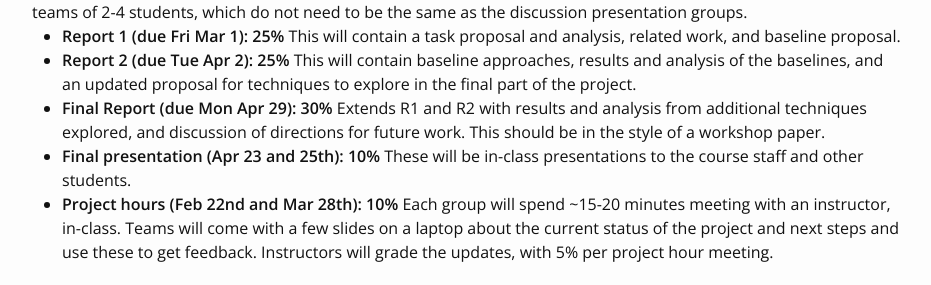
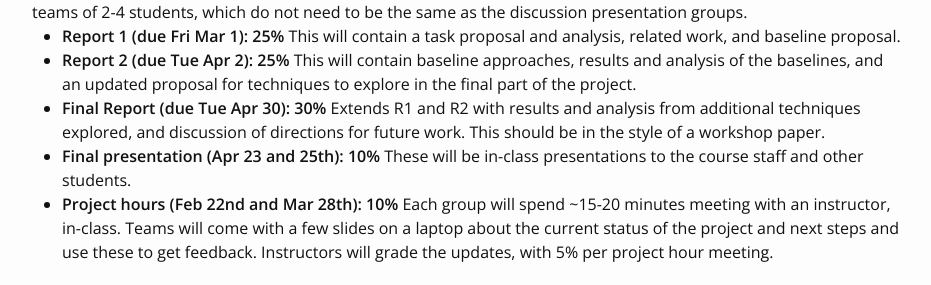
Before and after one commit to cmu-codegen/s2024, a Jekyll site: the page built from index.md, in a window 1280 px wide and 900 px high, scrolled down 7802 px. Shown: the part 329-614 px from the top of the window, without its empty margins (173-1104 px from the left). Built offline with Jekyll 4.4.1, drawn with Linux system fonts in a browser that asks for light colours; nearby versions of some CDN libraries.

Commit message:
update due date for Final Report

```diff
--- a/_layouts/home.html
+++ b/_layouts/home.html
@@ -233,7 +233,7 @@ layout: default
     <ul>
         <li><strong>Report 1 (due Fri Mar 1): 25%</strong> This will contain a task proposal and analysis, related work, and baseline proposal.</li>
         <li><strong>Report 2 (due Tue Apr 2): 25%</strong> This will contain baseline approaches, results and analysis of the baselines, and an updated proposal for techniques to explore in the final part of the project.</li>
-        <li><strong>Final Report (due Mon Apr 29): 30%</strong> Extends R1 and R2 with results and analysis from additional techniques explored, and discussion of directions for future work. This should be in the style of a workshop paper.</li>
+        <li><strong>Final Report (due Tue Apr 30): 30%</strong> Extends R1 and R2 with results and analysis from additional techniques explored, and discussion of directions for future work. This should be in the style of a workshop paper.</li>
         <li><strong>Final presentation (Apr 23 and 25th): 10%</strong> These will be in-class presentations to the course staff and other students.</li>
         <li><strong>Project hours (Feb 22nd and Mar 28th): 10%</strong> Each group will spend ~15-20 minutes meeting with an instructor, in-class. Teams will come with a few slides on a laptop about the current status of the project and next steps and use these to get feedback. Instructors will grade the updates, with 5% per project hour meeting.</li>
     </ul>
```
